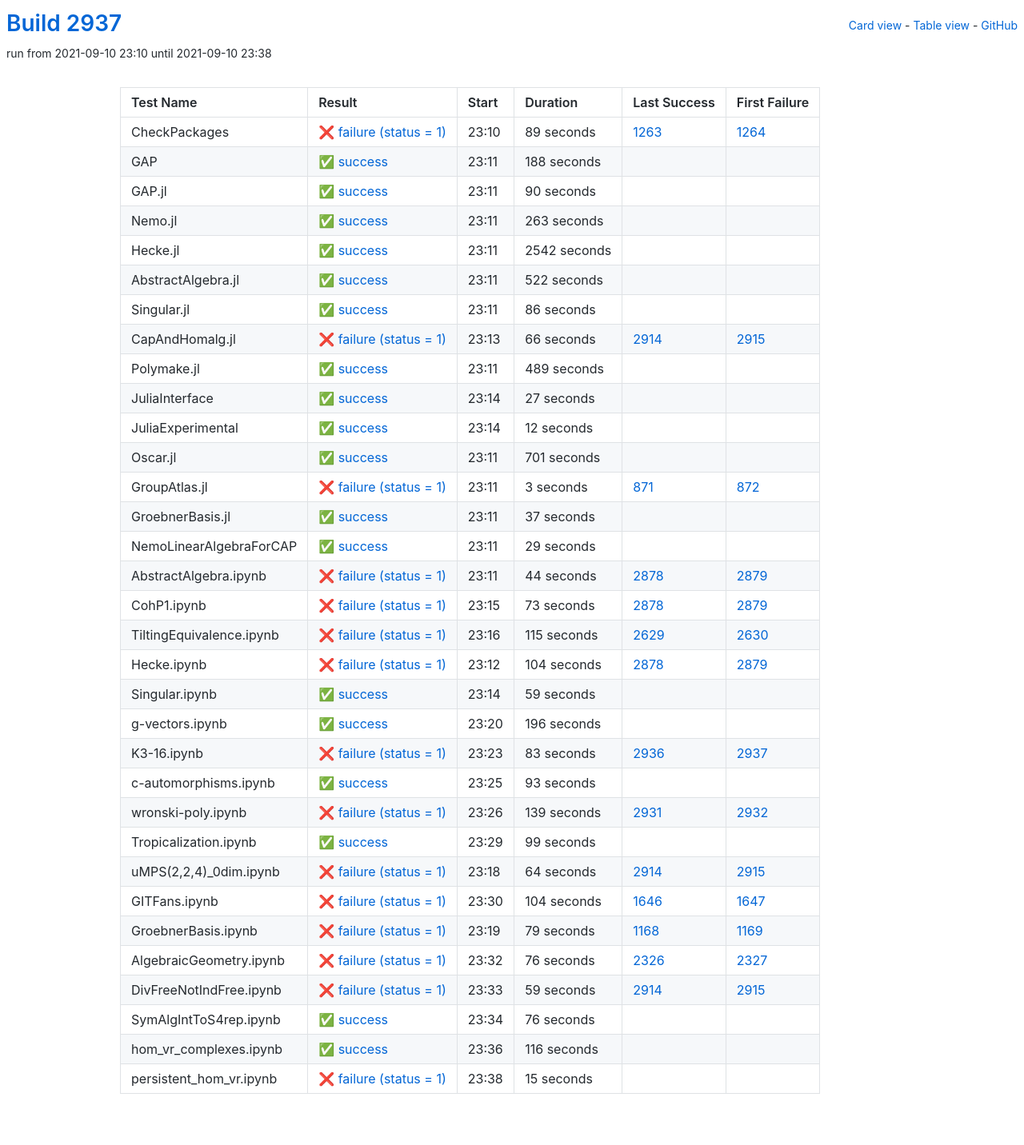
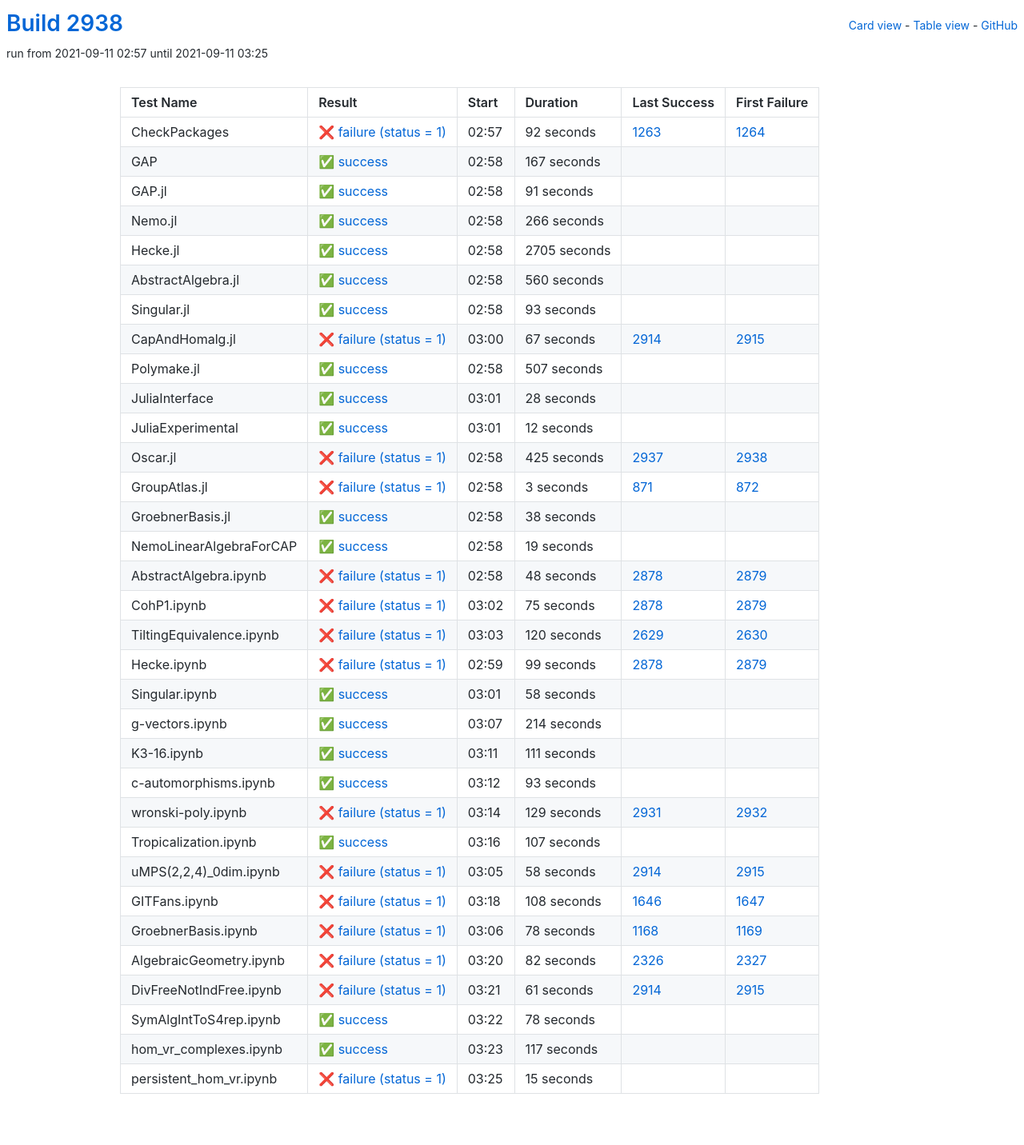
Before and after one commit to oscar-system/oscar-ci-status-stable, a Jekyll site: the page built from table.html, in a window 1280 px wide. Shown: the whole page at 80% size. Built offline with Jekyll 4.4.1, drawn with Linux system fonts in a browser that asks for light colours.

Commit message:
Build #2938

```diff
--- a/_data/ci.yml
+++ b/_data/ci.yml
@@ -1,6 +1,6 @@
 ---
-build: 2937
-build_url: https://oscarci.mathematik.uni-kl.de/job/oscar-stable/2937/
+build: 2938
+build_url: https://oscarci.mathematik.uni-kl.de/job/oscar-stable/2938/
 job: oscar-stable
 organization: oscar-system
 repo: oscar-ci-status-stable
@@ -8,128 +8,128 @@ repourl: https://github.com/oscar-system/oscar-ci-status-stable
 tests:
 - name: CheckPackages
   id: checkpackages
-  log: https://oscarci.mathematik.uni-kl.de/job/oscar-stable/2937/artifact/logs/build-2937/CheckPackages.log
-  start: 2021-09-10 23:10
+  log: https://oscarci.mathematik.uni-kl.de/job/oscar-stable/2938/artifact/logs/build-2938/CheckPackages.log
+  start: 2021-09-11 02:57
   success: false
   exitcode: 1
   status: failure
-  duration: 89
+  duration: 92
   last_success: 1263
   last_success_url: https://oscarci.mathematik.uni-kl.de/job/oscar-stable/1263/
   first_failure: 1264
   first_failure_url: https://oscarci.mathematik.uni-kl.de/job/oscar-stable/1264/
 - name: GAP
   id: gap
-  log: https://oscarci.mathematik.uni-kl.de/job/oscar-stable/2937/artifact/logs/build-2937/GAP.log
-  start: 2021-09-10 23:11
+  log: https://oscarci.mathematik.uni-kl.de/job/oscar-stable/2938/artifact/logs/build-2938/GAP.log
+  start: 2021-09-11 02:58
   success: true
   exitcode: 0
   status: success
-  duration: 188
+  duration: 167
   last_success: false
   last_success_url:
   first_failure: false
   first_failure_url:
 - name: GAP.jl
   id: gap-jl
-  log: https://oscarci.mathematik.uni-kl.de/job/oscar-stable/2937/artifact/logs/build-2937/GAP.jl.log
-  start: 2021-09-10 23:11
+  log: https://oscarci.mathematik.uni-kl.de/job/oscar-stable/2938/artifact/logs/build-2938/GAP.jl.log
+  start: 2021-09-11 02:58
   success: true
   exitcode: 0
   status: success
-  duration: 90
+  duration: 91
   last_success: false
   last_success_url:
   first_failure: false
   first_failure_url:
 - name: Nemo.jl
   id: nemo-jl
-  log: https://oscarci.mathematik.uni-kl.de/job/oscar-stable/2937/artifact/logs/build-2937/Nemo.jl.log
-  start: 2021-09-10 23:11
+  log: https://oscarci.mathematik.uni-kl.de/job/oscar-stable/2938/artifact/logs/build-2938/Nemo.jl.log
+  start: 2021-09-11 02:58
   success: true
   exitcode: 0
   status: success
-  duration: 263
+  duration: 266
   last_success: false
   last_success_url:
   first_failure: false
   first_failure_url:
 - name: Hecke.jl
   id: hecke-jl
-  log: https://oscarci.mathematik.uni-kl.de/job/oscar-stable/2937/artifact/logs/build-2937/Hecke.jl.log
-  start: 2021-09-10 23:11
+  log: https://oscarci.mathematik.uni-kl.de/job/oscar-stable/2938/artifact/logs/build-2938/Hecke.jl.log
+  start: 2021-09-11 02:58
   success: true
   exitcode: 0
   status: success
-  duration: 2542
+  duration: 2705
   last_success: false
   last_success_url:
   first_failure: false
   first_failure_url:
 - name: AbstractAlgebra.jl
   id: abstractalgebra-jl
-  log: https://oscarci.mathematik.uni-kl.de/job/oscar-stable/2937/artifact/logs/build-2937/AbstractAlgebra.jl.log
-  start: 2021-09-10 23:11
+  log: https://oscarci.mathematik.uni-kl.de/job/oscar-stable/2938/artifact/logs/build-2938/AbstractAlgebra.jl.log
+  start: 2021-09-11 02:58
   success: true
   exitcode: 0
   status: success
-  duration: 522
+  duration: 560
   last_success: false
   last_success_url:
   first_failure: false
   first_failure_url:
 - name: Singular.jl
   id: singular-jl
-  log: https://oscarci.mathematik.uni-kl.de/job/oscar-stable/2937/artifact/logs/build-2937/Singular.jl.log
-  start: 2021-09-10 23:11
+  log: https://oscarci.mathematik.uni-kl.de/job/oscar-stable/2938/artifact/logs/build-2938/Singular.jl.log
+  start: 2021-09-11 02:58
   success: true
   exitcode: 0
   status: success
-  duration: 86
+  duration: 93
   last_success: false
   last_success_url:
   first_failure: false
   first_failure_url:
 - name: CapAndHomalg.jl
   id: capandhomalg-jl
-  log: https://oscarci.mathematik.uni-kl.de/job/oscar-stable/2937/artifact/logs/build-2937/CapAndHomalg.jl.log
-  start: 2021-09-10 23:13
+  log: https://oscarci.mathematik.uni-kl.de/job/oscar-stable/2938/artifact/logs/build-2938/CapAndHomalg.jl.log
+  start: 2021-09-11 03:00
   success: false
   exitcode: 1
   status: failure
-  duration: 66
+  duration: 67
   last_success: 2914
   last_success_url: https://oscarci.mathematik.uni-kl.de/job/oscar-stable/2914/
   first_failure: 2915
   first_failure_url: https://oscarci.mathematik.uni-kl.de/job/oscar-stable/2915/
 - name: Polymake.jl
   id: polymake-jl
-  log: https://oscarci.mathematik.uni-kl.de/job/oscar-stable/2937/artifact/logs/build-2937/Polymake.jl.log
-  start: 2021-09-10 23:11
+  log: https://oscarci.mathematik.uni-kl.de/job/oscar-stable/2938/artifact/logs/build-2938/Polymake.jl.log
+  start: 2021-09-11 02:58
   success: true
   exitcode: 0
   status: success
-  duration: 489
+  duration: 507
   last_success: false
   last_success_url:
   first_failure: false
   first_failure_url:
 - name: JuliaInterface
   id: juliainterface
-  log: https://oscarci.mathematik.uni-kl.de/job/oscar-stable/2937/artifact/logs/build-2937/JuliaInterface.log
-  start: 2021-09-10 23:14
+  log: https://oscarci.mathematik.uni-kl.de/job/oscar-stable/2938/artifact/logs/build-2938/JuliaInterface.log
+  start: 2021-09-11 03:01
   success: true
   exitcode: 0
   status: success
-  duration: 27
+  duration: 28
   last_success: false
   last_success_url:
   first_failure: false
   first_failure_url:
 - name: JuliaExperimental
   id: juliaexperimental
-  log: https://oscarci.mathematik.uni-kl.de/job/oscar-stable/2937/artifact/logs/build-2937/JuliaExperimental.log
-  start: 2021-09-10 23:14
+  log: https://oscarci.mathematik.uni-kl.de/job/oscar-stable/2938/artifact/logs/build-2938/JuliaExperimental.log
+  start: 2021-09-11 03:01
   success: true
   exitcode: 0
   status: success
@@ -140,20 +140,20 @@ tests:
   first_failure_url:
 - name: Oscar.jl
   id: oscar-jl
-  log: https://oscarci.mathematik.uni-kl.de/job/oscar-stable/2937/artifact/logs/build-2937/Oscar.jl.log
-  start: 2021-09-10 23:11
-  success: true
-  exitcode: 0
-  status: success
-  duration: 701
-  last_success: false
-  last_success_url:
-  first_failure: false
-  first_failure_url:
+  log: https://oscarci.mathematik.uni-kl.de/job/oscar-stable/2938/artifact/logs/build-2938/Oscar.jl.log
+  start: 2021-09-11 02:58
+  success: false
+  exitcode: 1
+  status: failure
+  duration: 425
+  last_success: 2937
+  last_success_url: https://oscarci.mathematik.uni-kl.de/job/oscar-stable/2937/
+  first_failure: 2938
+  first_failure_url: https://oscarci.mathematik.uni-kl.de/job/oscar-stable/2938/
 - name: GroupAtlas.jl
   id: groupatlas-jl
-  log: https://oscarci.mathematik.uni-kl.de/job/oscar-stable/2937/artifact/logs/build-2937/GroupAtlas.jl.log
-  start: 2021-09-10 23:11
+  log: https://oscarci.mathematik.uni-kl.de/job/oscar-stable/2938/artifact/logs/build-2938/GroupAtlas.jl.log
+  start: 2021-09-11 02:58
   success: false
   exitcode: 1
   status: failure
@@ -164,116 +164,116 @@ tests:
   first_failure_url: https://oscarci.mathematik.uni-kl.de/job/oscar-stable/872/
 - name: GroebnerBasis.jl
   id: groebnerbasis-jl
-  log: https://oscarci.mathematik.uni-kl.de/job/oscar-stable/2937/artifact/logs/build-2937/GroebnerBasis.jl.log
-  start: 2021-09-10 23:11
+  log: https://oscarci.mathematik.uni-kl.de/job/oscar-stable/2938/artifact/logs/build-2938/GroebnerBasis.jl.log
+  start: 2021-09-11 02:58
   success: true
   exitcode: 0
   status: success
-  duration: 37
+  duration: 38
   last_success: false
   last_success_url:
   first_failure: false
   first_failure_url:
 - name: NemoLinearAlgebraForCAP
   id: nemolinearalgebraforcap
-  log: https://oscarci.mathematik.uni-kl.de/job/oscar-stable/2937/artifact/logs/build-2937/NemoLinearAlgebraForCAP.log
-  start: 2021-09-10 23:11
+  log: https://oscarci.mathematik.uni-kl.de/job/oscar-stable/2938/artifact/logs/build-2938/NemoLinearAlgebraForCAP.log
+  start: 2021-09-11 02:58
   success: true
   exitcode: 0
   status: success
-  duration: 29
+  duration: 19
   last_success: false
   last_success_url:
   first_failure: false
   first_failure_url:
 - name: AbstractAlgebra.ipynb
   id: abstractalgebra-ipynb
-  log: https://oscarci.mathematik.uni-kl.de/job/oscar-stable/2937/artifact/logs/build-2937/AbstractAlgebra.ipynb.log
-  start: 2021-09-10 23:11
+  log: https://oscarci.mathematik.uni-kl.de/job/oscar-stable/2938/artifact/logs/build-2938/AbstractAlgebra.ipynb.log
+  start: 2021-09-11 02:58
   success: false
   exitcode: 1
   status: failure
-  duration: 44
+  duration: 48
   last_success: 2878
   last_success_url: https://oscarci.mathematik.uni-kl.de/job/oscar-stable/2878/
   first_failure: 2879
   first_failure_url: https://oscarci.mathematik.uni-kl.de/job/oscar-stable/2879/
 - name: CohP1.ipynb
   id: cohp1-ipynb
-  log: https://oscarci.mathematik.uni-kl.de/job/oscar-stable/2937/artifact/logs/build-2937/CohP1.ipynb.log
-  start: 2021-09-10 23:15
+  log: https://oscarci.mathematik.uni-kl.de/job/oscar-stable/2938/artifact/logs/build-2938/CohP1.ipynb.log
+  start: 2021-09-11 03:02
   success: false
   exitcode: 1
   status: failure
-  duration: 73
+  duration: 75
   last_success: 2878
   last_success_url: https://oscarci.mathematik.uni-kl.de/job/oscar-stable/2878/
   first_failure: 2879
   first_failure_url: https://oscarci.mathematik.uni-kl.de/job/oscar-stable/2879/
 - name: TiltingEquivalence.ipynb
   id: tiltingequivalence-ipynb
-  log: https://oscarci.mathematik.uni-kl.de/job/oscar-stable/2937/artifact/logs/build-2937/TiltingEquivalence.ipynb.log
-  start: 2021-09-10 23:16
+  log: https://oscarci.mathematik.uni-kl.de/job/oscar-stable/2938/artifact/logs/build-2938/TiltingEquivalence.ipynb.log
+  start: 2021-09-11 03:03
   success: false
   exitcode: 1
   status: failure
-  duration: 115
+  duration: 120
   last_success: 2629
   last_success_url: https://oscarci.mathematik.uni-kl.de/job/oscar-stable/2629/
   first_failure: 2630
   first_failure_url: https://oscarci.mathematik.uni-kl.de/job/oscar-stable/2630/
 - name: Hecke.ipynb
   id: hecke-ipynb
-  log: https://oscarci.mathematik.uni-kl.de/job/oscar-stable/2937/artifact/logs/build-2937/Hecke.ipynb.log
-  start: 2021-09-10 23:12
+  log: https://oscarci.mathematik.uni-kl.de/job/oscar-stable/2938/artifact/logs/build-2938/Hecke.ipynb.log
+  start: 2021-09-11 02:59
   success: false
   exitcode: 1
   status: failure
-  duration: 104
+  duration: 99
   last_success: 2878
   last_success_url: https://oscarci.mathematik.uni-kl.de/job/oscar-stable/2878/
   first_failure: 2879
   first_failure_url: https://oscarci.mathematik.uni-kl.de/job/oscar-stable/2879/
 - name: Singular.ipynb
   id: singular-ipynb
-  log: https://oscarci.mathematik.uni-kl.de/job/oscar-stable/2937/artifact/logs/build-2937/Singular.ipynb.log
-  start: 2021-09-10 23:14
+  log: https://oscarci.mathematik.uni-kl.de/job/oscar-stable/2938/artifact/logs/build-2938/Singular.ipynb.log
+  start: 2021-09-11 03:01
   success: true
   exitcode: 0
   status: success
-  duration: 59
+  duration: 58
   last_success: false
   last_success_url:
   first_failure: false
   first_failure_url:
 - name: g-vectors.ipynb
   id: g-vectors-ipynb
-  log: https://oscarci.mathematik.uni-kl.de/job/oscar-stable/2937/artifact/logs/build-2937/g-vectors.ipynb.log
-  start: 2021-09-10 23:20
+  log: https://oscarci.mathematik.uni-kl.de/job/oscar-stable/2938/artifact/logs/build-2938/g-vectors.ipynb.log
+  start: 2021-09-11 03:07
   success: true
   exitcode: 0
   status: success
-  duration: 196
+  duration: 214
   last_success: false
   last_success_url:
   first_failure: false
   first_failure_url:
 - name: K3-16.ipynb
   id: k3-16-ipynb
-  log: https://oscarci.mathematik.uni-kl.de/job/oscar-stable/2937/artifact/logs/build-2937/K3-16.ipynb.log
-  start: 2021-09-10 23:23
-  success: false
-  exitcode: 1
-  status: failure
-  duration: 83
-  last_success: 2936
-  last_success_url: https://oscarci.mathematik.uni-kl.de/job/oscar-stable/2936/
-  first_failure: 2937
-  first_failure_url: https://oscarci.mathematik.uni-kl.de/job/oscar-stable/2937/
+  log: https://oscarci.mathematik.uni-kl.de/job/oscar-stable/2938/artifact/logs/build-2938/K3-16.ipynb.log
+  start: 2021-09-11 03:11
+  success: true
+  exitcode: 0
+  status: success
+  duration: 111
+  last_success: false
+  last_success_url:
+  first_failure: false
+  first_failure_url:
 - name: c-automorphisms.ipynb
   id: c-automorphisms-ipynb
-  log: https://oscarci.mathematik.uni-kl.de/job/oscar-stable/2937/artifact/logs/build-2937/c-automorphisms.ipynb.log
-  start: 2021-09-10 23:25
+  log: https://oscarci.mathematik.uni-kl.de/job/oscar-stable/2938/artifact/logs/build-2938/c-automorphisms.ipynb.log
+  start: 2021-09-11 03:12
   success: true
   exitcode: 0
   status: success
@@ -284,116 +284,116 @@ tests:
   first_failure_url:
 - name: wronski-poly.ipynb
   id: wronski-poly-ipynb
-  log: https://oscarci.mathematik.uni-kl.de/job/oscar-stable/2937/artifact/logs/build-2937/wronski-poly.ipynb.log
-  start: 2021-09-10 23:26
+  log: https://oscarci.mathematik.uni-kl.de/job/oscar-stable/2938/artifact/logs/build-2938/wronski-poly.ipynb.log
+  start: 2021-09-11 03:14
   success: false
   exitcode: 1
   status: failure
-  duration: 139
+  duration: 129
   last_success: 2931
   last_success_url: https://oscarci.mathematik.uni-kl.de/job/oscar-stable/2931/
   first_failure: 2932
   first_failure_url: https://oscarci.mathematik.uni-kl.de/job/oscar-stable/2932/
 - name: Tropicalization.ipynb
   id: tropicalization-ipynb
-  log: https://oscarci.mathematik.uni-kl.de/job/oscar-stable/2937/artifact/logs/build-2937/Tropicalization.ipynb.log
-  start: 2021-09-10 23:29
+  log: https://oscarci.mathematik.uni-kl.de/job/oscar-stable/2938/artifact/logs/build-2938/Tropicalization.ipynb.log
+  start: 2021-09-11 03:16
   success: true
   exitcode: 0
   status: success
-  duration: 99
+  duration: 107
   last_success: false
   last_success_url:
   first_failure: false
   first_failure_url:
 - name: uMPS(2,2,4)_0dim.ipynb
   id: umps-2-2-4-0dim-ipynb
-  log: https://oscarci.mathematik.uni-kl.de/job/oscar-stable/2937/artifact/logs/build-2937/uMPS-2-2-4-_0dim.ipynb.log
-  start: 2021-09-10 23:18
+  log: https://oscarci.mathematik.uni-kl.de/job/oscar-stable/2938/artifact/logs/build-2938/uMPS-2-2-4-_0dim.ipynb.log
+  start: 2021-09-11 03:05
   success: false
   exitcode: 1
   status: failure
-  duration: 64
+  duration: 58
   last_success: 2914
   last_success_url: https://oscarci.mathematik.uni-kl.de/job/oscar-stable/2914/
   first_failure: 2915
   first_failure_url: https://oscarci.mathematik.uni-kl.de/job/oscar-stable/2915/
 - name: GITFans.ipynb
   id: gitfans-ipynb
-  log: https://oscarci.mathematik.uni-kl.de/job/oscar-stable/2937/artifact/logs/build-2937/GITFans.ipynb.log
-  start: 2021-09-10 23:30
+  log: https://oscarci.mathematik.uni-kl.de/job/oscar-stable/2938/artifact/logs/build-2938/GITFans.ipynb.log
+  start: 2021-09-11 03:18
   success: false
   exitcode: 1
   status: failure
-  duration: 104
+  duration: 108
   last_success: 1646
   last_success_url: https://oscarci.mathematik.uni-kl.de/job/oscar-stable/1646/
   first_failure: 1647
   first_failure_url: https://oscarci.mathematik.uni-kl.de/job/oscar-stable/1647/
 - name: GroebnerBasis.ipynb
   id: groebnerbasis-ipynb
-  log: https://oscarci.mathematik.uni-kl.de/job/oscar-stable/2937/artifact/logs/build-2937/GroebnerBasis.ipynb.log
-  start: 2021-09-10 23:19
+  log: https://oscarci.mathematik.uni-kl.de/job/oscar-stable/2938/artifact/logs/build-2938/GroebnerBasis.ipynb.log
+  start: 2021-09-11 03:06
   success: false
   exitcode: 1
   status: failure
-  duration: 79
+  duration: 78
   last_success: 1168
   last_success_url: https://oscarci.mathematik.uni-kl.de/job/oscar-stable/1168/
   first_failure: 1169
   first_failure_url: https://oscarci.mathematik.uni-kl.de/job/oscar-stable/1169/
 - name: AlgebraicGeometry.ipynb
   id: algebraicgeometry-ipynb
-  log: https://oscarci.mathematik.uni-kl.de/job/oscar-stable/2937/artifact/logs/build-2937/AlgebraicGeometry.ipynb.log
-  start: 2021-09-10 23:32
+  log: https://oscarci.mathematik.uni-kl.de/job/oscar-stable/2938/artifact/logs/build-2938/AlgebraicGeometry.ipynb.log
+  start: 2021-09-11 03:20
   success: false
   exitcode: 1
   status: failure
-  duration: 76
+  duration: 82
   last_success: 2326
   last_success_url: https://oscarci.mathematik.uni-kl.de/job/oscar-stable/2326/
   first_failure: 2327
   first_failure_url: https://oscarci.mathematik.uni-kl.de/job/oscar-stable/2327/
 - name: DivFreeNotIndFree.ipynb
   id: divfreenotindfree-ipynb
-  log: https://oscarci.mathematik.uni-kl.de/job/oscar-stable/2937/artifact/logs/build-2937/DivFreeNotIndFree.ipynb.log
-  start: 2021-09-10 23:33
+  log: https://oscarci.mathematik.uni-kl.de/job/oscar-stable/2938/artifact/logs/build-2938/DivFreeNotIndFree.ipynb.log
+  start: 2021-09-11 03:21
   success: false
   exitcode: 1
   status: failure
-  duration: 59
+  duration: 61
   last_success: 2914
   last_success_url: https://oscarci.mathematik.uni-kl.de/job/oscar-stable/2914/
   first_failure: 2915
   first_failure_url: https://oscarci.mathematik.uni-kl.de/job/oscar-stable/2915/
 - name: SymAlgIntToS4rep.ipynb
   id: symalginttos4rep-ipynb
-  log: https://oscarci.mathematik.uni-kl.de/job/oscar-stable/2937/artifact/logs/build-2937/SymAlgIntToS4rep.ipynb.log
-  start: 2021-09-10 23:34
+  log: https://oscarci.mathematik.uni-kl.de/job/oscar-stable/2938/artifact/logs/build-2938/SymAlgIntToS4rep.ipynb.log
+  start: 2021-09-11 03:22
   success: true
   exitcode: 0
   status: success
-  duration: 76
+  duration: 78
   last_success: false
   last_success_url:
   first_failure: false
   first_failure_url:
 - name: hom_vr_complexes.ipynb
   id: hom-vr-complexes-ipynb
-  log: https://oscarci.mathematik.uni-kl.de/job/oscar-stable/2937/artifact/logs/build-2937/hom_vr_complexes.ipynb.log
-  start: 2021-09-10 23:36
+  log: https://oscarci.mathematik.uni-kl.de/job/oscar-stable/2938/artifact/logs/build-2938/hom_vr_complexes.ipynb.log
+  start: 2021-09-11 03:23
   success: true
   exitcode: 0
   status: success
-  duration: 116
+  duration: 117
   last_success: false
   last_success_url:
   first_failure: false
   first_failure_url:
 - name: persistent_hom_vr.ipynb
   id: persistent-hom-vr-ipynb
-  log: https://oscarci.mathematik.uni-kl.de/job/oscar-stable/2937/artifact/logs/build-2937/persistent_hom_vr.ipynb.log
-  start: 2021-09-10 23:38
+  log: https://oscarci.mathematik.uni-kl.de/job/oscar-stable/2938/artifact/logs/build-2938/persistent_hom_vr.ipynb.log
+  start: 2021-09-11 03:25
   success: false
   exitcode: 1
   status: failure
```
Also changed, not shown: README.md.
